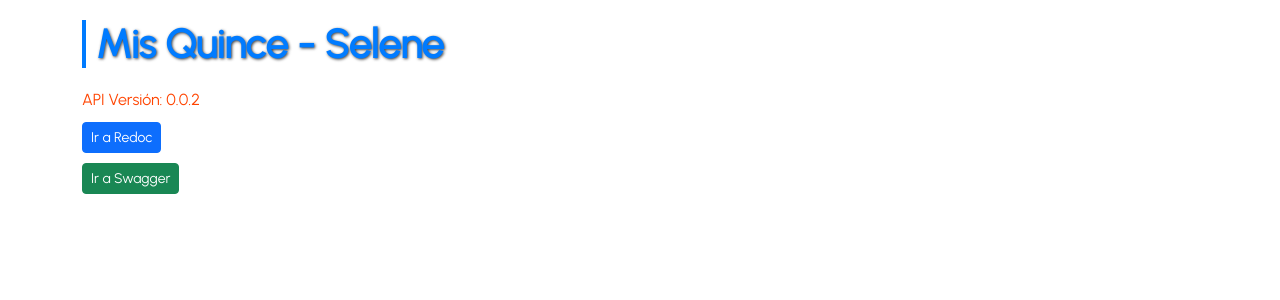
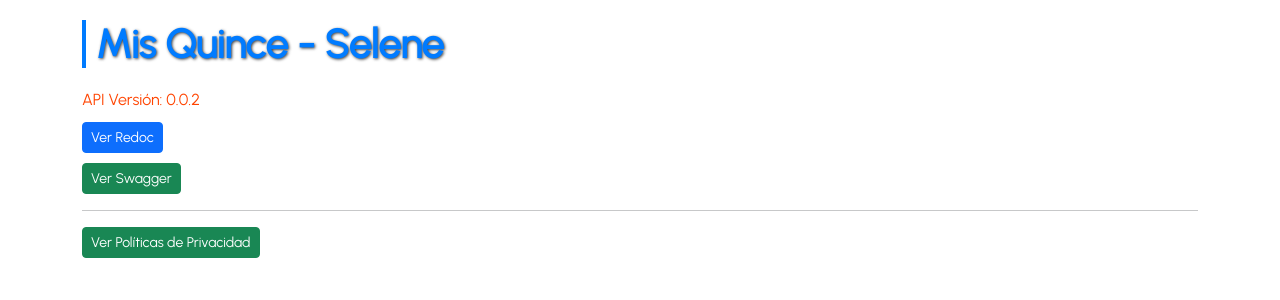
Before and after one commit to acantoscurria/selene_project, a FastAPI app: page / in a window 1280 px wide. Shown: the top 300 px of the page. Run offline with FastAPI, Linux system fonts and the light colour scheme.

Commit message:
correcciones

```diff
--- a/app/templates/home.html
+++ b/app/templates/home.html
@@ -4,7 +4,9 @@
 <div class="container">
   <h1>{{config.PROJECT_NAME}}</h1>
   <p class="version">API Versión: {{config.PROJECT_VERSION}}</p>
-  <p><a class="btn btn-sm btn-primary" href="/redoc">Ir a Redoc</a></p>
-  <p><a class="btn btn-sm btn-success" href="/docs">Ir a Swagger</a></p>
+  <p><a class="btn btn-sm btn-primary" href="/redoc">Ver Redoc</a></p>
+  <p><a class="btn btn-sm btn-success" href="/docs">Ver Swagger</a></p>
+  <hr>
+  <p><a class="btn btn-sm btn-success" href="/privcacidad">Ver Políticas de Privacidad</a></p>
 </div>
 {% endblock %}
```
Also changed, not shown: 1 other file.
